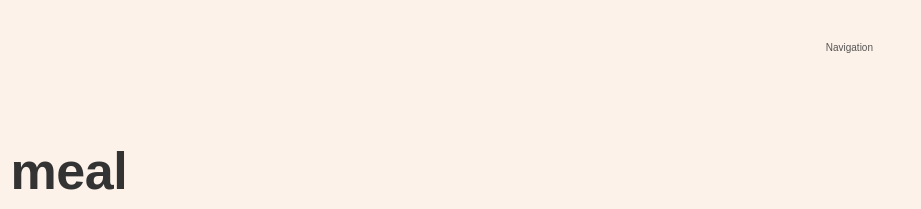
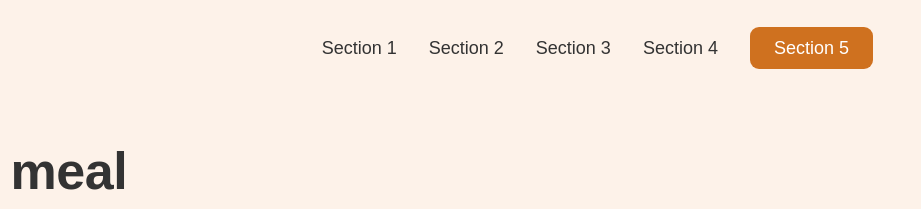
Before and after one commit to ivan91simeonov/omnifood-html-css, a plain HTML site: page index.html in a window 1280 px wide. Shown: the top 209 px of the page, 359-1280 px from the left. Drawn offline with Linux system fonts and the light colour scheme.

Commit message:
navigation

```diff
--- a/css/style.css
+++ b/css/style.css
@@ -93,6 +93,46 @@ html {
 }
 
 /* ****************** */
+/* Navigation */
+/* ****************** */
+
+.main-nav-list{
+  list-style: none;
+  display: flex;
+  align-items: center;
+  gap: 3.2rem;
+}
+
+.main-nav-link:link,
+.main-nav-link:visited{
+  display: inline-block;
+  text-decoration: none;
+  color: #333;
+  font-weight: 500;
+  font-size: 1.8rem;
+  transition: all 0.3s ;
+}
+
+.main-nav-link:hover,
+.main-nav-link:active{
+  color: #e67e22;
+}
+
+.main-nav-link.nav-cta:link,
+.main-nav-link.nav-cta:visited{
+  padding: 1.2rem 2.4rem;
+  border-radius: 9px;
+  color: #fff;
+  background-color: #cf711f;
+}
+
+.main-nav-link.nav-cta:hover,
+.main-nav-link.nav-cta:active{
+  background-color:  #cf711f;
+}
+
+
+/* ****************** */
 /* Hero Section */
 /* ****************** */
 
--- a/index.html
+++ b/index.html
@@ -22,16 +22,33 @@
     <header class="header">
         <img src="img/omnifood-logo.png" alt="Omnifood logo" class="logo">
         <nav class="main-nav">
-            Navigation
+            <ul class="main-nav-list">
+                <li>
+                    <a href="#" class="main-nav-link">Section 1 </a>
+                </li>
+                <li>
+                    <a href="#" class="main-nav-link">Section 2 </a>
+                </li>
+                <li>
+                    <a href="#" class="main-nav-link">Section 3 </a>
+                </li>
+                <li>
+                    <a href="#" class="main-nav-link">Section 4 </a>
+                </li>
+                <li>
+                    <a href="#" class="main-nav-link nav-cta">Section 5 </a>
+                </li>
+            </ul>
         </nav>
     </header>
-
+    <main>
         <section class="section-hero">
             <div class="hero">
                 <div class="hero-text-box">
                     <h1 class="heading-primary">A healthy meal delivered to your door, every single day</h1>
                     <p class="hero-description">
-                    The smart 365-days-per-year food subscription that will make you eat healthy again. Tailored to your
+                        The smart 365-days-per-year food subscription that will make you eat healthy again. Tailored to
+                        your
                         personal tastes and nutritional needs.
                     </p>
                     <a href="#" class="btn btn--full margin-right-sm">Start eating well</a>
@@ -58,6 +75,7 @@
                 </div>
             </div>
         </section>
+    </main>
 </body>
 
 </html>
```
Lines whose indentation alone changed are shown as unchanged.
